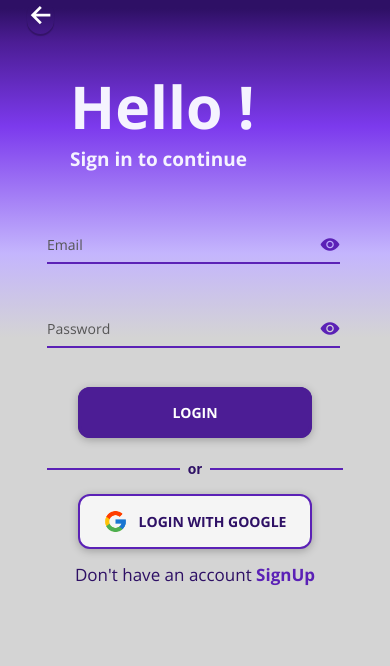
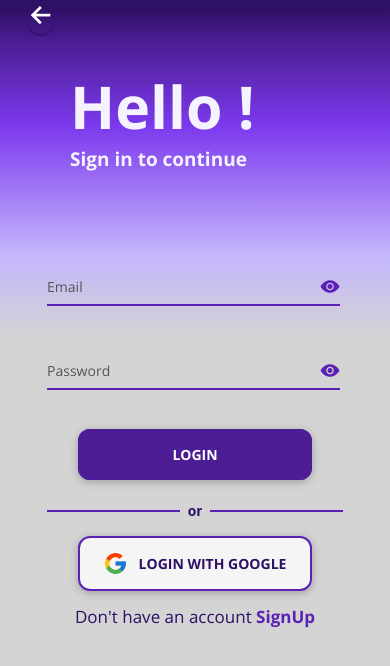
Before and after one commit to edegan-furb/Entra21-TCC, a React Native app in the folder Client/: screen /LogIn in a window 390 px wide. Shown: the top 666 px of the page. Built offline with nearby package versions, Linux system fonts and the light colour scheme.

Commit message:
Att Page Login

```diff
--- a/Client/src/screens/LogInScreen.js
+++ b/Client/src/screens/LogInScreen.js
@@ -53,6 +53,7 @@ function LogInScreen() {
       <SafeAreaView style={styles.rootContainer}>
         <BackButton onPress={() => onPressHandler("Start")}/>
         <PagesTitle title={'Hello !'} subTitle={'Sign in to continue'}/>
+        <View style={styles.inputsContainer}>
           <Inputs
             placeHolder={'Email'}
             placeHolderTextColor={'#555'}
@@ -66,7 +67,7 @@ function LogInScreen() {
             secureTextEntry={true}
             maxLength={10}
           />
-
+        </View>
         <View style={styles.ContentButtons}>
           <CustomButton
             onPress={() => onPressHandler("Tabs")}
@@ -99,6 +100,9 @@ const styles = StyleSheet.create({
   },
   rootContainer: {
     paddingTop: Platform.OS === "android" ? StatusBar.currentHeight : 0,
+  },
+  inputsContainer: {
+    marginTop: hp('5')
   },
   ContentButtons: {
     paddingVertical: wp('2'),
```
Lines whose indentation alone changed are shown as unchanged.
